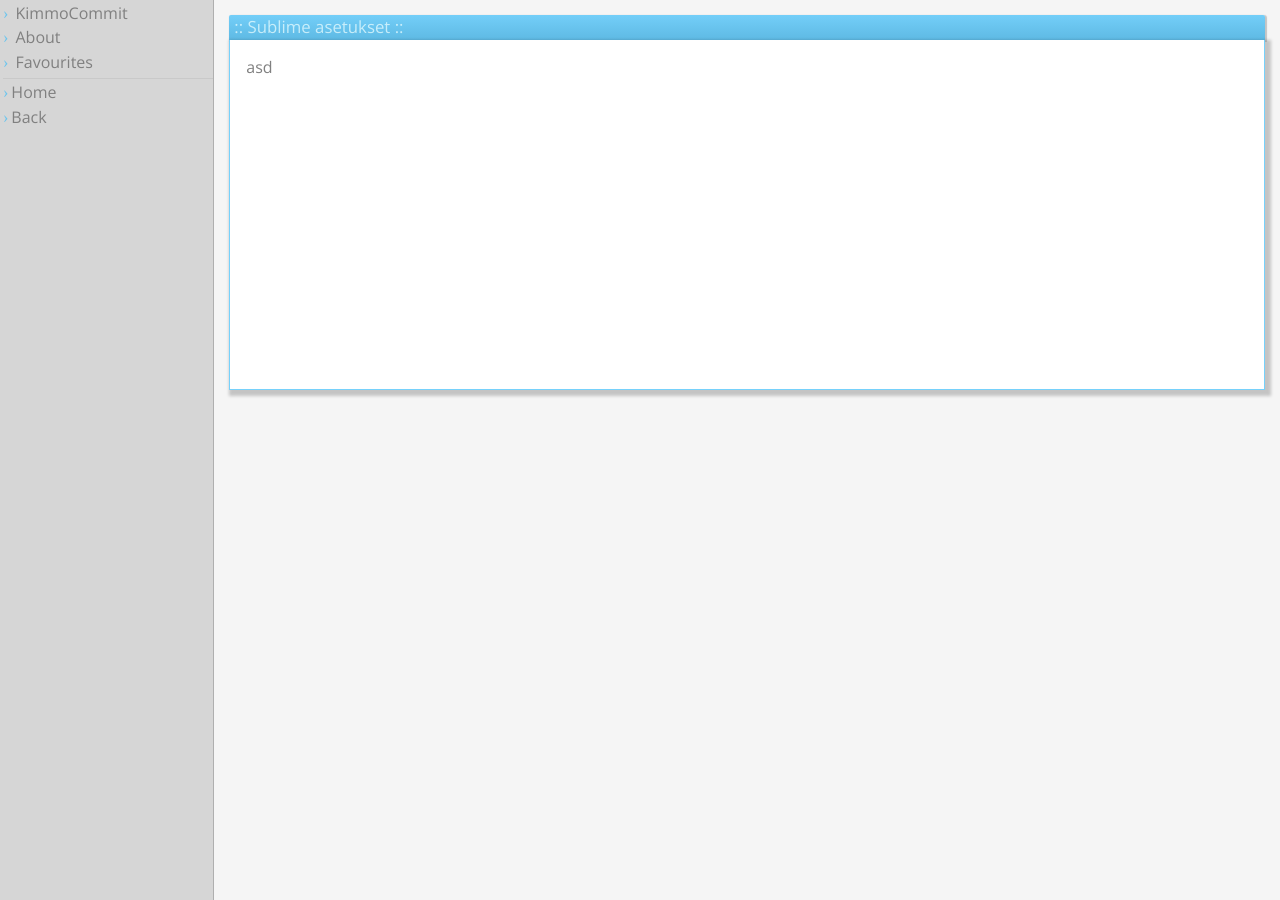
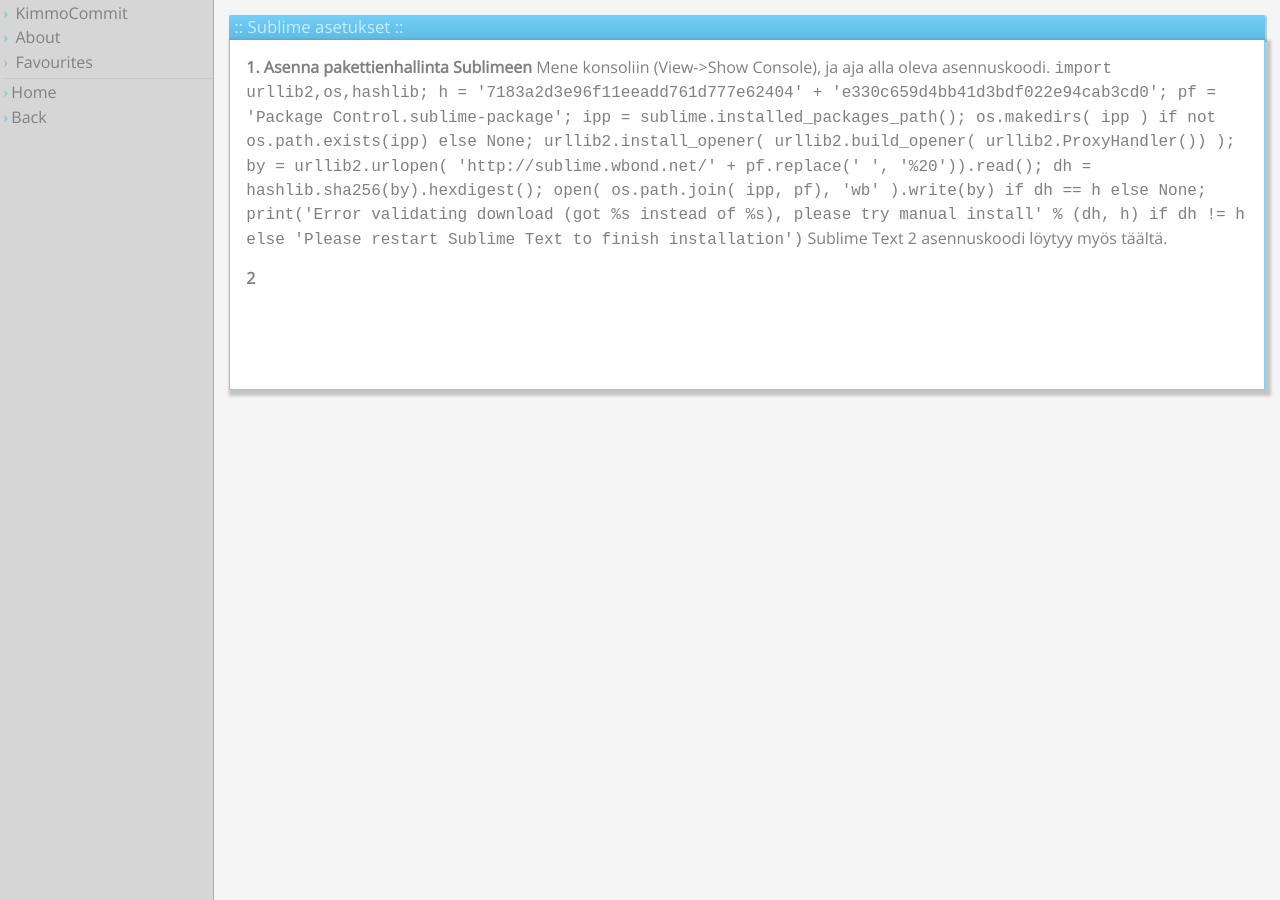
Before and after one commit to KimmoCommit/JAM, a Jekyll site: the page built from _posts/2014-05-03-sublimesetup.md, in a window 1280 px wide. Built offline with Jekyll 4.4.1, drawn with Linux system fonts in a browser that asks for light colours; nearby versions of some CDN libraries; library files that are not in the unit come from our copies.

Commit message:
Update 2014-05-03-sublimesetup.md

```diff
--- a/_posts/2014-05-03-sublimesetup.md
+++ b/_posts/2014-05-03-sublimesetup.md
@@ -3,5 +3,9 @@
 category: Sublime Text
 layout: post
 ---
+**1. Asenna pakettienhallinta Sublimeen**
+Mene konsoliin (View->Show Console), ja aja alla oleva asennuskoodi.
+``import urllib2,os,hashlib; h = '7183a2d3e96f11eeadd761d777e62404' + 'e330c659d4bb41d3bdf022e94cab3cd0'; pf = 'Package Control.sublime-package'; ipp = sublime.installed_packages_path(); os.makedirs( ipp ) if not os.path.exists(ipp) else None; urllib2.install_opener( urllib2.build_opener( urllib2.ProxyHandler()) ); by = urllib2.urlopen( 'http://sublime.wbond.net/' + pf.replace(' ', '%20')).read(); dh = hashlib.sha256(by).hexdigest(); open( os.path.join( ipp, pf), 'wb' ).write(by) if dh == h else None; print('Error validating download (got %s instead of %s), please try manual install' % (dh, h) if dh != h else 'Please restart Sublime Text to finish installation')``
+[Sublime Text 2 asennuskoodi löytyy myös täältä.](https://sublime.wbond.net/installation#st2)
 
-asd
+**2**
```
